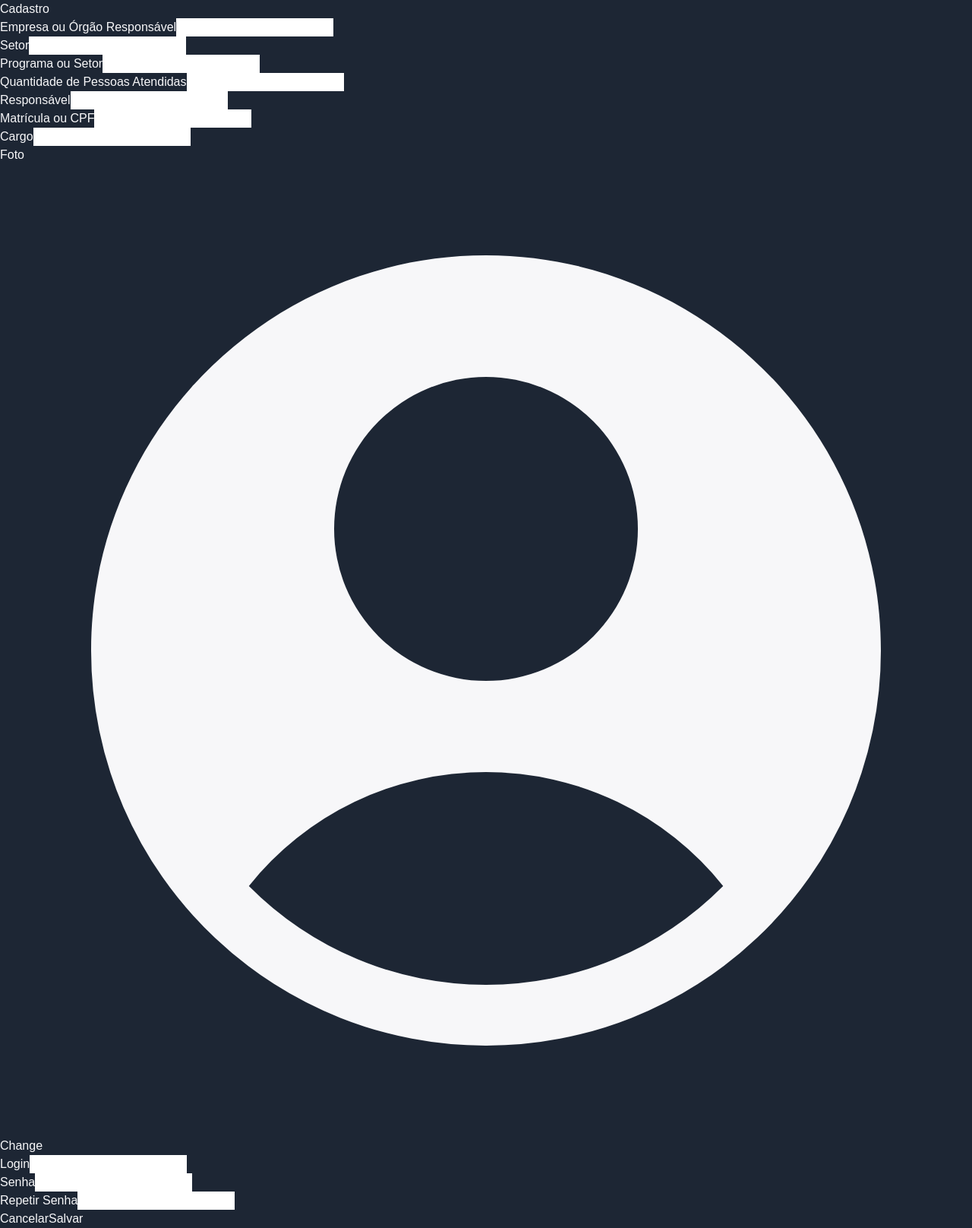
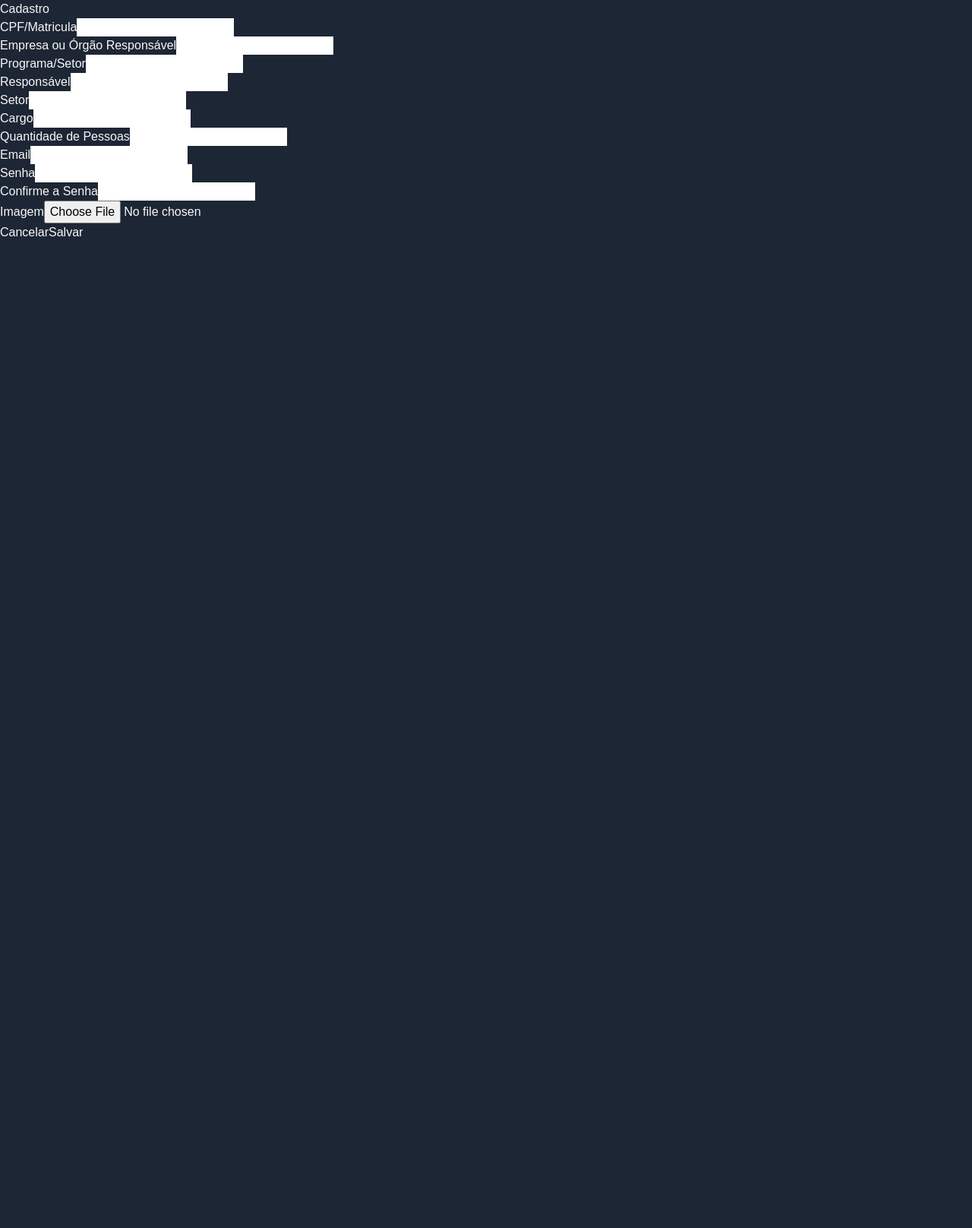
Before and after one commit to Danielebds/Dash, a React (Vite) app: page /register in a window 1280 px wide. Shown: the whole page at 76% size. After the commit the page ends 800 px from the top, so only its background shows below. Built offline with nearby package versions, Linux system fonts and the light colour scheme; the HTML template or start-up script is replaced by a standard one.

Commit message:
Update Register
Alterações no arquivo Register, agora está fazendo interação com o Backend, Salvando o cadastro no Banco de Dados através da ferramenta Fetch.

```diff
--- a/src/pages/Register/register.jsx
+++ b/src/pages/Register/register.jsx
@@ -1,200 +1,132 @@
-import React from "react";
-import { Link } from "react-router-dom";
+import React, { useState } from "react";
+import { Link, useNavigate } from "react-router-dom";
 import { UserCircleIcon } from "@heroicons/react/24/solid";
 import "../../App.css";
 
 const Register = () => {
+  const navigate = useNavigate();
+  const [formData, setFormData] = useState({
+    cpfMat: '',
+    empresa: '',
+    programaSetor: '',
+    responsavel: '',
+    setor: '',
+    cargo: '',
+    quantidadePessoas: '',
+    email: '',
+    senha: '',
+    reSenha: '',
+    imagem: null,
+  });
+
+  const handleChange = (e) => {
+    const { name, value } = e.target;
+    setFormData((prevData) => ({
+      ...prevData,
+      [name]: value,
+    }));
+  };
+
+  const handleFileChange = (e) => {
+    setFormData((prevData) => ({
+      ...prevData,
+      imagem: e.target.files[0],
+    }));
+  };
+
+  const handleSubmit = async (e) => {
+    e.preventDefault();
+
+    const formDataToSend = new FormData();
+    Object.entries(formData).forEach(([key, value]) => {
+      formDataToSend.append(key, value);
+    });
+
+    try {
+      const response = await fetch("http://localhost:8080/register", {
+        method: "POST",
+        body: formDataToSend,
+      });
+      const data = await response.json();
+      console.log("Resposta do servidor:", data);
+      if (response.ok) {
+        navigate("/");
+      } else {
+        console.error("Erro:", data);
+      }
+    } catch (error) {
+      console.error("Erro ao enviar os dados:", error);
+    }
+  };
+
   return (
     <div className="flex items-center justify-center min-h-screen">
-      <form className="space-y-12 p-6 bg-white rounded-lg shadow-md w-full max-w-4xl">
+      <form onSubmit={handleSubmit} className="space-y-12 p-6 bg-white rounded-lg shadow-md w-full max-w-4xl">
         <div className="flex justify-between items-center">
-          <h2 className="text-lg font-semibold leading-7 text-gray-900">
-            Cadastro
-          </h2>
+          <h2 className="text-lg font-semibold leading-7 text-gray-900">Cadastro</h2>
         </div>
 
         <div className="grid grid-cols-1 gap-x-6 gap-y-8 sm:grid-cols-6">
           <div className="sm:col-span-3">
-            <label
-              htmlFor="empresa"
-              className="block text-sm font-medium leading-6 text-gray-900"
-            >
-              Empresa ou Órgão Responsável
-            </label>
-            <input
-              type="text"
-              name="empresa"
-              id="empresa"
-              className="mt-2 block w-full rounded-md border-0 py-1.5 bg-transparent text-gray-900 shadow-sm ring-1 ring-inset ring-gray-300 placeholder:text-gray-400 focus:ring-2 focus:ring-inset focus:ring-indigo-600 sm:text-sm sm:leading-6"
-            />
+            <label htmlFor="cpfMat" className="block text-sm font-medium leading-6 text-gray-900">CPF/Matricula</label>
+            <input type="text" name="cpfMat" id="cpfMat" value={formData.cpfMat} onChange={handleChange} className="mt-2 block w-full rounded-md border-0 py-1.5 bg-transparent text-gray-900 shadow-sm ring-1 ring-inset ring-gray-300 placeholder:text-gray-400 focus:ring-2 focus:ring-inset focus:ring-indigo-600 sm:text-sm sm:leading-6" />
           </div>
 
           <div className="sm:col-span-3">
-            <label
-              htmlFor="setor"
-              className="block text-sm font-medium leading-6 text-gray-900"
-            >
-              Setor
-            </label>
-            <input
-              type="text"
-              name="setor"
-              id="setor"
-              className="mt-2 block w-full rounded-md border-0 py-1.5 bg-transparent text-gray-900 shadow-sm ring-1 ring-inset ring-gray-300 placeholder:text-gray-400 focus:ring-2 focus:ring-inset focus:ring-indigo-600 sm:text-sm sm:leading-6"
-            />
+            <label htmlFor="empresa" className="block text-sm font-medium leading-6 text-gray-900">Empresa ou Órgão Responsável</label>
+            <input type="text" name="empresa" id="empresa" value={formData.empresa} onChange={handleChange} className="mt-2 block w-full rounded-md border-0 py-1.5 bg-transparent text-gray-900 shadow-sm ring-1 ring-inset ring-gray-300 placeholder:text-gray-400 focus:ring-2 focus:ring-inset focus:ring-indigo-600 sm:text-sm sm:leading-6" />
           </div>
 
           <div className="sm:col-span-3">
-            <label
-              htmlFor="programa"
-              className="block text-sm font-medium leading-6 text-gray-900"
-            >
-              Programa ou Setor
-            </label>
-            <input
-              type="text"
-              name="programa"
-              id="programa"
-              className="mt-2 block w-full rounded-md border-0 py-1.5 bg-transparent text-gray-900 shadow-sm ring-1 ring-inset ring-gray-300 placeholder:text-gray-400 focus:ring-2 focus:ring-inset focus:ring-indigo-600 sm:text-sm sm:leading-6"
-            />
+            <label htmlFor="programaSetor" className="block text-sm font-medium leading-6 text-gray-900">Programa/Setor</label>
+            <input type="text" name="programaSetor" id="programaSetor" value={formData.programaSetor} onChange={handleChange} className="mt-2 block w-full rounded-md border-0 py-1.5 bg-transparent text-gray-900 shadow-sm ring-1 ring-inset ring-gray-300 placeholder:text-gray-400 focus:ring-2 focus:ring-inset focus:ring-indigo-600 sm:text-sm sm:leading-6" />
           </div>
 
           <div className="sm:col-span-3">
-            <label
-              htmlFor="quantidade"
-              className="block text-sm font-medium leading-6 text-gray-900"
-            >
-              Quantidade de Pessoas Atendidas
-            </label>
-            <input
-              type="number"
-              name="quantidade"
-              id="quantidade"
-              className="mt-2 block w-full rounded-md border-0 py-1.5 bg-transparent text-gray-900 shadow-sm ring-1 ring-inset ring-gray-300 placeholder:text-gray-400 focus:ring-2 focus:ring-inset focus:ring-indigo-600 sm:text-sm sm:leading-6"
-            />
+            <label htmlFor="responsavel" className="block text-sm font-medium leading-6 text-gray-900">Responsável</label>
+            <input type="text" name="responsavel" id="responsavel" value={formData.responsavel} onChange={handleChange} className="mt-2 block w-full rounded-md border-0 py-1.5 bg-transparent text-gray-900 shadow-sm ring-1 ring-inset ring-gray-300 placeholder:text-gray-400 focus:ring-2 focus:ring-inset focus:ring-indigo-600 sm:text-sm sm:leading-6" />
           </div>
 
           <div className="sm:col-span-3">
-            <label
-              htmlFor="responsavel"
-              className="block text-sm font-medium leading-6 text-gray-900"
-            >
-              Responsável
-            </label>
-            <input
-              type="text"
-              name="responsavel"
-              id="responsavel"
-              className="mt-2 block w-full rounded-md border-0 py-1.5 bg-transparent text-gray-900 shadow-sm ring-1 ring-inset ring-gray-300 placeholder:text-gray-400 focus:ring-2 focus:ring-inset focus:ring-indigo-600 sm:text-sm sm:leading-6"
-            />
+            <label htmlFor="setor" className="block text-sm font-medium leading-6 text-gray-900">Setor</label>
+            <input type="text" name="setor" id="setor" value={formData.setor} onChange={handleChange} className="mt-2 block w-full rounded-md border-0 py-1.5 bg-transparent text-gray-900 shadow-sm ring-1 ring-inset ring-gray-300 placeholder:text-gray-400 focus:ring-2 focus:ring-inset focus:ring-indigo-600 sm:text-sm sm:leading-6" />
           </div>
 
           <div className="sm:col-span-3">
-            <label
-              htmlFor="cpf"
-              className="block text-sm font-medium leading-6 text-gray-900"
-            >
-              Matrícula ou CPF
-            </label>
-            <input
-              type="text"
-              name="cpf"
-              id="cpf"
-              className="mt-2 block w-full rounded-md border-0 py-1.5 bg-transparent text-gray-900 shadow-sm ring-1 ring-inset ring-gray-300 placeholder:text-gray-400 focus:ring-2 focus:ring-inset focus:ring-indigo-600 sm:text-sm sm:leading-6"
-            />
+            <label htmlFor="cargo" className="block text-sm font-medium leading-6 text-gray-900">Cargo</label>
+            <input type="text" name="cargo" id="cargo" value={formData.cargo} onChange={handleChange} className="mt-2 block w-full rounded-md border-0 py-1.5 bg-transparent text-gray-900 shadow-sm ring-1 ring-inset ring-gray-300 placeholder:text-gray-400 focus:ring-2 focus:ring-inset focus:ring-indigo-600 sm:text-sm sm:leading-6" />
           </div>
 
           <div className="sm:col-span-3">
-            <label
-              htmlFor="cargo"
-              className="block text-sm font-medium leading-6 text-gray-900"
-            >
-              Cargo
-            </label>
-            <input
-              type="text"
-              name="cargo"
-              id="cargo"
-              className="mt-2 block w-full rounded-md border-0 py-1.5 bg-transparent text-gray-900 shadow-sm ring-1 ring-inset ring-gray-300 placeholder:text-gray-400 focus:ring-2 focus:ring-inset focus:ring-indigo-600 sm:text-sm sm:leading-6"
-            />
+            <label htmlFor="quantidadePessoas" className="block text-sm font-medium leading-6 text-gray-900">Quantidade de Pessoas</label>
+            <input type="number" name="quantidadePessoas" id="quantidadePessoas" value={formData.quantidadePessoas} onChange={handleChange} className="mt-2 block w-full rounded-md border-0 py-1.5 bg-transparent text-gray-900 shadow-sm ring-1 ring-inset ring-gray-300 placeholder:text-gray-400 focus:ring-2 focus:ring-inset focus:ring-indigo-600 sm:text-sm sm:leading-6" />
           </div>
 
           <div className="sm:col-span-3">
-            <label
-              htmlFor="foto"
-              className="block text-sm font-medium leading-6 text-gray-900"
-            >
-              Foto
-            </label>
-            <div className="mt-2 flex items-center gap-x-3">
-              <UserCircleIcon className="h-12 w-12 text-gray-300" aria-hidden="true" />
-              <button
-                type="button"
-                className="rounded-md bg-white px-2.5 py-1.5 text-sm font-semibold text-gray-900 shadow-sm ring-1 ring-inset ring-gray-300 hover:bg-gray-50"
-              >
-                Change
-              </button>
-            </div>
+            <label htmlFor="email" className="block text-sm font-medium leading-6 text-gray-900">Email</label>
+            <input type="email" name="email" id="email" value={formData.email} onChange={handleChange} className="mt-2 block w-full rounded-md border-0 py-1.5 bg-transparent text-gray-900 shadow-sm ring-1 ring-inset ring-gray-300 placeholder:text-gray-400 focus:ring-2 focus:ring-inset focus:ring-indigo-600 sm:text-sm sm:leading-6" />
           </div>
 
           <div className="sm:col-span-3">
-            <label
-              htmlFor="login"
-              className="block text-sm font-medium leading-6 text-gray-900"
-            >
-              Login
-            </label>
-            <input
-              type="text"
-              name="login"
-              id="login"
-              className="mt-2 block w-full rounded-md border-0 py-1.5 bg-transparent text-gray-900 shadow-sm ring-1 ring-inset ring-gray-300 placeholder:text-gray-400 focus:ring-2 focus:ring-inset focus:ring-indigo-600 sm:text-sm sm:leading-6"
-            />
+            <label htmlFor="senha" className="block text-sm font-medium leading-6 text-gray-900">Senha</label>
+            <input type="password" name="senha" id="senha" value={formData.senha} onChange={handleChange} className="mt-2 block w-full rounded-md border-0 py-1.5 bg-transparent text-gray-900 shadow-sm ring-1 ring-inset ring-gray-300 placeholder:text-gray-400 focus:ring-2 focus:ring-inset focus:ring-indigo-600 sm:text-sm sm:leading-6" />
           </div>
 
           <div className="sm:col-span-3">
-            <label
-              htmlFor="senha"
-              className="block text-sm font-medium leading-6 text-gray-900"
-            >
-              Senha
-            </label>
-            <input
-              type="password"
-              name="senha"
-              id="senha"
-              className="mt-2 block w-full rounded-md border-0 py-1.5 bg-transparent text-gray-900 shadow-sm ring-1 ring-inset ring-gray-300 placeholder:text-gray-400 focus:ring-2 focus:ring-inset focus:ring-indigo-600 sm:text-sm sm:leading-6"
-            />
+            <label htmlFor="reSenha" className="block text-sm font-medium leading-6 text-gray-900">Confirme a Senha</label>
+            <input type="password" name="reSenha" id="reSenha" value={formData.reSenha} onChange={handleChange} className="mt-2 block w-full rounded-md border-0 py-1.5 bg-transparent text-gray-900 shadow-sm ring-1 ring-inset ring-gray-300 placeholder:text-gray-400 focus:ring-2 focus:ring-inset focus:ring-indigo-600 sm:text-sm sm:leading-6" />
           </div>
 
           <div className="sm:col-span-3">
-            <label
-              htmlFor="repetir-senha"
-              className="block text-sm font-medium leading-6 text-gray-900"
-            >
-              Repetir Senha
-            </label>
-            <input
-              type="password"
-              name="repetir-senha"
-              id="repetir-senha"
-              className="mt-2 block w-full rounded-md border-0 py-1.5 bg-transparent text-gray-900 shadow-sm ring-1 ring-inset ring-gray-300 placeholder:text-gray-400 focus:ring-2 focus:ring-inset focus:ring-indigo-600 sm:text-sm sm:leading-6"
-            />
+            <label htmlFor="imagem" className="block text-sm font-medium leading-6 text-gray-900">Imagem</label>
+            <input type="file" name="imagem" id="imagem" onChange={handleFileChange} className="mt-2 block w-full text-gray-900 bg-transparent border-0 py-1.5 text-sm shadow-sm focus:ring-2 focus:ring-inset focus:ring-indigo-600 sm:leading-6" />
           </div>
         </div>
 
         <div className="mt-6 flex items-center justify-end gap-x-6">
-          <button
-            type="button"
-            className="text-sm font-semibold leading-6 text-gray-900"
-          >
-            Cancelar
-          </button>
-          <button
-            type="submit"
-            className="rounded-md bg-indigo-600 px-3 py-2 text-sm font-semibold text-white shadow-sm hover:bg-indigo-500 focus-visible:outline focus-visible:outline-2 focus-visible:outline-offset-2 focus-visible:outline-indigo-600"
-          >
-            <Link to="/">Salvar</Link>
+          <button type="button" className="text-sm font-semibold leading-6 text-gray-900">Cancelar</button>
+          <button type="submit" className="rounded-md bg-indigo-600 px-3 py-2 text-sm font-semibold text-white shadow-sm hover:bg-indigo-500 focus-visible:outline focus-visible:outline-2 focus-visible:outline-offset-2 focus-visible:outline-indigo-600">
+            Salvar
           </button>
         </div>
       </form>
```
Also changed, not shown: 3 other files (tests, documents, lock files or other folders).
